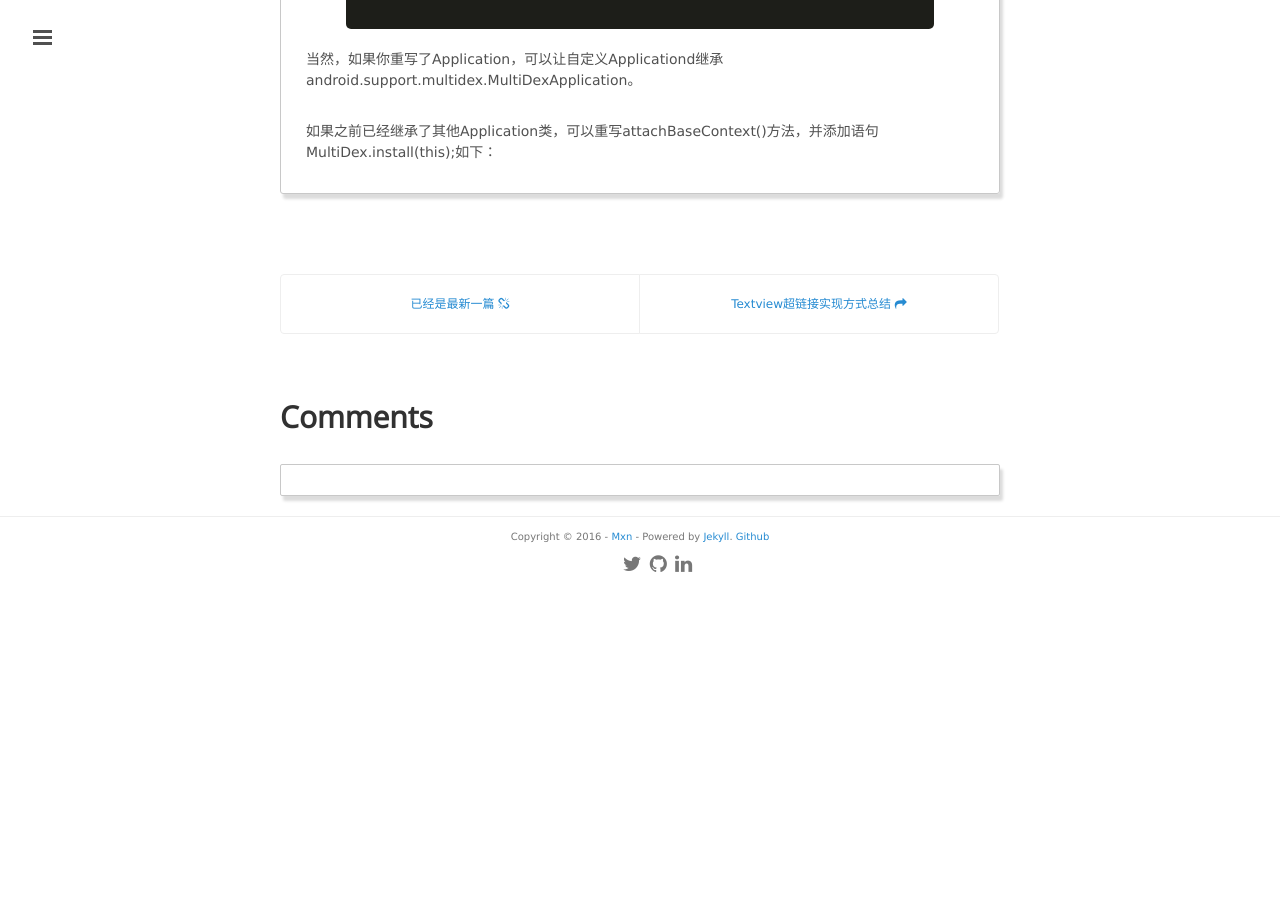
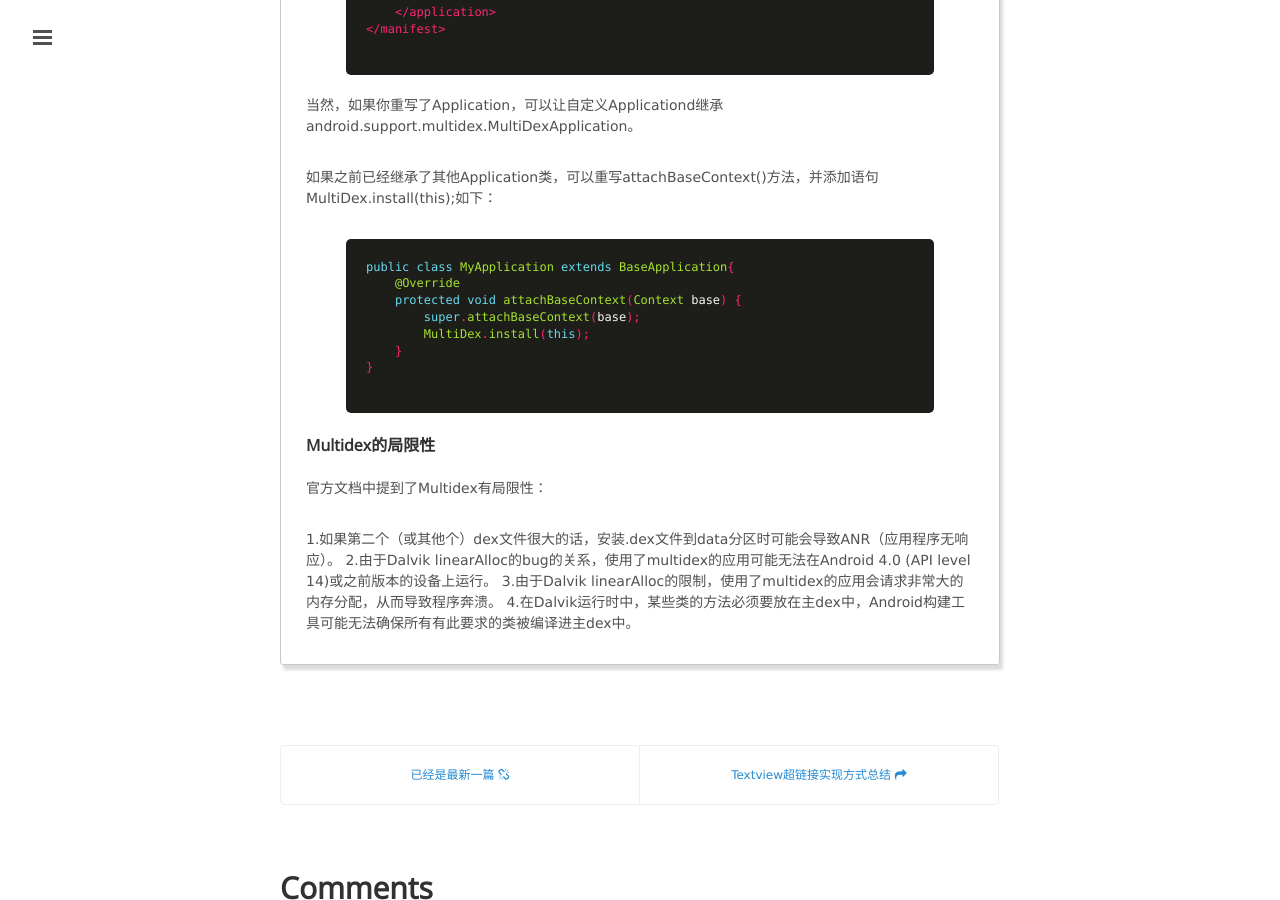
Before and after one commit to mxn21/mxn21.github.io, a Jekyll site: the page built from _posts/2016-2-25-android分包原理.md, in a window 1280 px wide and 900 px high, scrolled down 1544 px. Built offline with Jekyll 4.4.1, drawn with Linux system fonts in a browser that asks for light colours; Markdown is read by kramdown in place of the engine named in the settings; comment, search, counter and statistics services are not loaded; before the commit the page ends 2133 px from its top, so only the background shows below that.

Commit message:
23423423

```diff
--- a/_posts/2016-2-25-android分包原理.md
+++ b/_posts/2016-2-25-android分包原理.md
@@ -23,6 +23,8 @@
 
 dex文件拆成两个或多个，为此谷歌官方推出了multidex兼容包，配合AndroidStudio实现了一个APK包含多个dex的功能。
 Android 的 Gradle插件在 Android Build Tool 21.1开始就支持使用multidex了。
+
+#### 使用步骤
 
 使用步骤包括：
 1.修改Gradle的配置，支持multidex
@@ -70,3 +72,23 @@
 当然，如果你重写了Application，可以让自定义Applicationd继承android.support.multidex.MultiDexApplication。
 
 如果之前已经继承了其他Application类，可以重写attachBaseContext()方法，并添加语句MultiDex.install(this);如下：
+
+	{% highlight java  %}
+public class MyApplication extends BaseApplication{
+    @Override
+    protected void attachBaseContext(Context base) {
+        super.attachBaseContext(base);
+        MultiDex.install(this);
+    }
+}
+	{% endhighlight %}
+
+
+#### Multidex的局限性
+
+官方文档中提到了Multidex有局限性：
+
+1.如果第二个（或其他个）dex文件很大的话，安装.dex文件到data分区时可能会导致ANR（应用程序无响应）。
+2.由于Dalvik linearAlloc的bug的关系，使用了multidex的应用可能无法在Android 4.0 (API level 14)或之前版本的设备上运行。
+3.由于Dalvik linearAlloc的限制，使用了multidex的应用会请求非常大的内存分配，从而导致程序奔溃。
+4.在Dalvik运行时中，某些类的方法必须要放在主dex中，Android构建工具可能无法确保所有有此要求的类被编译进主dex中。
```
